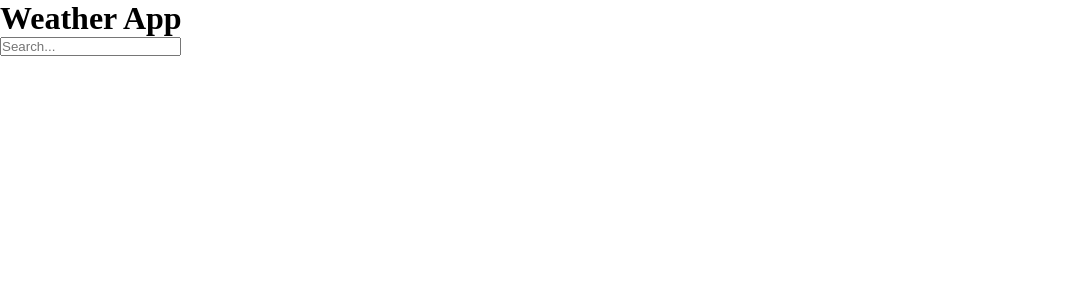
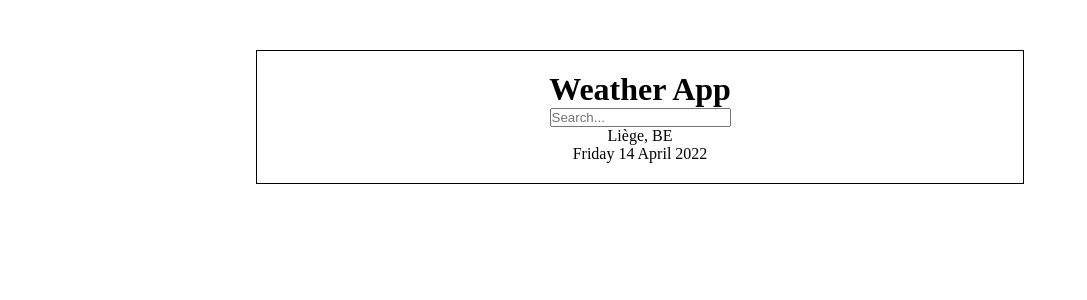
Before and after one commit to Reptilz/Weather-app, a React (Create React App) app in the folder weather-app/: page / in a window 1280 px wide. Shown: the top 300 px of the page, without its empty margins (0-1087 px from the left). Built offline with nearby package versions, Linux system fonts and the light colour scheme.

Commit message:
création du component Location

```diff
--- a/weather-app/src/App.js
+++ b/weather-app/src/App.js
@@ -1,9 +1,10 @@
 import React from "react";
 import Search from "./components/Search";
+import "./style/_index.scss";
 
 function App() {
   return (
-    <div className="App">
+    <div className="app">
       <h1 className="title-page">Weather App</h1>
       <Search />
     </div>
--- /dev/null
+++ b/weather-app/src/components/Location.js
@@ -0,0 +1,43 @@
+import React from "react";
+
+export default function Card() {
+  //format de date
+  const dateFormater = (d) => {
+    let months = [
+      "January",
+      "February",
+      "March",
+      "April",
+      "May",
+      "June",
+      "July",
+      "August",
+      "September",
+      "October",
+      "November",
+      "December",
+    ];
+    let days = [
+      "Monday",
+      "Tuesday",
+      "Wednesday",
+      "Thursday",
+      "Friday",
+      "Saturday",
+      "Sunday",
+    ];
+
+    let day = days[d.getDay()];
+    let date = d.getDate();
+    let month = months[d.getMonth()];
+    let year = d.getFullYear();
+
+    return `${day} ${date} ${month} ${year} `;
+  };
+  return (
+    <div className="location-box">
+      <div className="location">Liège, BE</div>
+      <div className="date">{dateFormater(new Date())}</div>
+    </div>
+  );
+}
--- a/weather-app/src/components/Search.js
+++ b/weather-app/src/components/Search.js
@@ -1,9 +1,19 @@
 import React from "react";
+import Location from "./Location";
+
+//Informations de l'API
+const api = {
+  key: "83da8861d1cdc600301620ca8e6548f0",
+  url: "https://api.openweathermap.org/data/2.5/",
+};
 
 export default function Search() {
   return (
-    <div className="search-container">
-      <input type="text" className="search-bar" placeholder="Search..." />
-    </div>
+    <>
+      <div className="search-container">
+        <input type="text" className="search-bar" placeholder="Search..." />
+      </div>
+      <Location />
+    </>
   );
 }
--- a/weather-app/src/style/_index.scss
+++ b/weather-app/src/style/_index.scss
@@ -1 +1,3 @@
 @import './settings';
+@import './components/search';
+@import './components/app';
--- /dev/null
+++ b/weather-app/src/style/components/_app.scss
@@ -0,0 +1,7 @@
+.app {
+    border: 1px solid black;
+    width: 60%;
+    margin: 50px auto 50px auto;
+    text-align: center;
+    padding: 20px;
+}
```
Also changed, not shown: weather-app/src/style/components/_search.scss (added).
